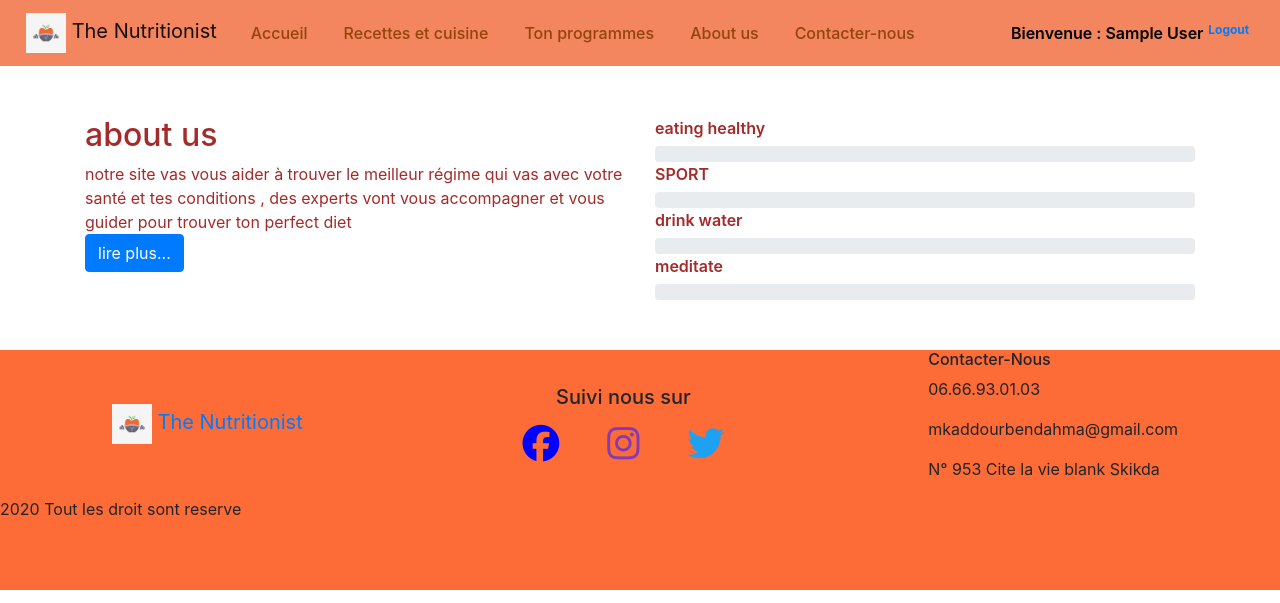
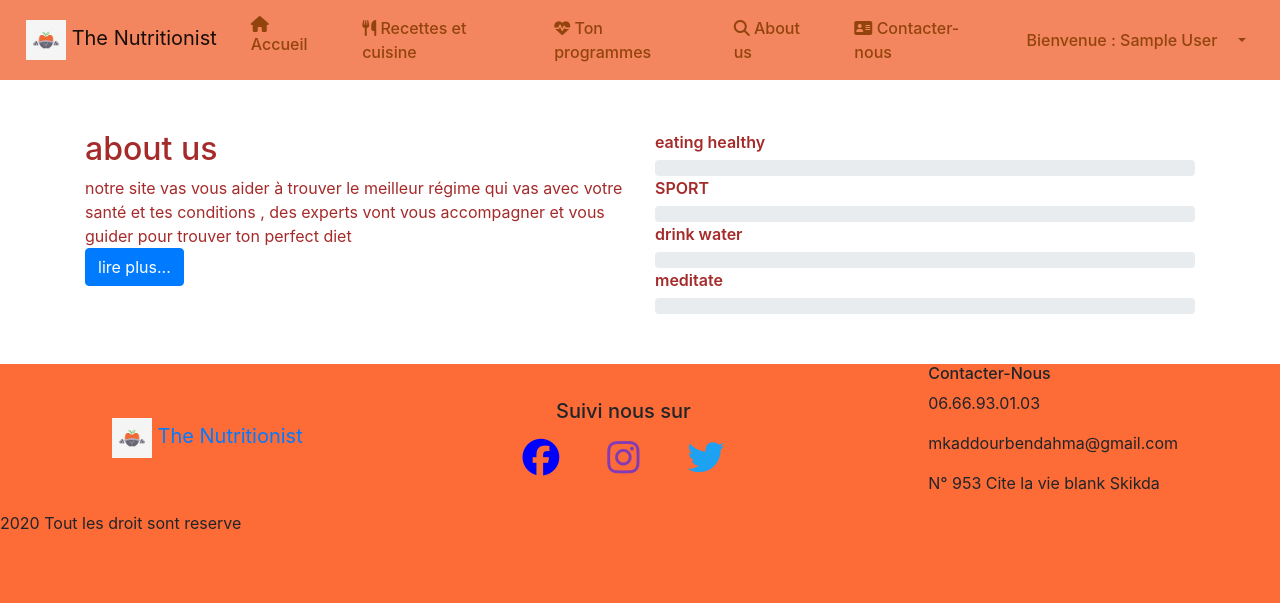
Before and after one commit to bendahma/thenutritionniste, a PHP site: page /aboutUs.php in a window 1280 px wide. Shown: the top 603 px of the page. Run offline with PHP 8.4, Linux system fonts and the light colour scheme; the visitor is signed in with stand-in values (Sample User, id 1); some libraries are stand-ins or nearby versions.

Commit message:
users and admin UI update

```diff
--- a/admin/functions/data.php
+++ b/admin/functions/data.php
@@ -7,6 +7,6 @@
     $sql = "SELECT * FROM `recette`;" ;
     $result = mysqli_query($connect,$sql) or die(mysqli_error($connect));
     $dataRecette = mysqli_fetch_assoc($result);
-    // die(print_r($dataRecette));
+    //die(print_r($dataRecette));
 
 ?>
--- a/admin/inc/footer.php
+++ b/admin/inc/footer.php
@@ -28,7 +28,7 @@
   <script>
     tinymce.init({
       selector: 'textarea',
-      plugins: "lists quickbars",
+      plugins: "lists ",
       toolbar: "numlist bullist bold italic | formatselect | quicklink blockquote"
 
     //   plugins: 'a11ychecker advcode casechange formatpainter linkchecker autolink lists checklist media mediaembed pageembed permanentpen powerpaste table advtable tinycomments tinymcespellchecker',
--- a/functions/login.php
+++ b/functions/login.php
@@ -15,6 +15,7 @@
         $count = mysqli_num_rows($result);
         if($count == 1) {
             $_SESSION['user'] = $row["prenom"];
+            $_SESSION['role'] = $row["role"];
             if($row['role'] == 'admin'){
                 header("location: ../admin/index.php");
             }else{
--- a/inc/navbar.php
+++ b/inc/navbar.php
@@ -44,31 +44,49 @@
   <div class="collapse navbar-collapse" id="navbarSupportedContent">
   <ul class="navbar-nav mr-auto">
             <li class="nav-item active">
-              <a class="nav-link" href="index.php"> Accueil </a>
+              <a class="nav-link" href="index.php"><i class="fas fa-home "></i> Accueil </a>
             </li>
             <li class="nav-item">
-              <a class="nav-link" href="./recette.php"> Recettes et cuisine </a>
+              <a class="nav-link" href="./recette.php"><i class="fas fa-utensils"></i> Recettes et cuisine </a>
             </li>
             <li class="nav-item">
-              <a class="nav-link" href="#">Ton programmes  </a>
+              <a class="nav-link" href="#"><i class="fas fa-heartbeat"></i> Ton programmes  </a>
             </li>
             <li class="nav-item">
-              <a class="nav-link" href="./aboutUs.php">About us  </a>
+              <a class="nav-link" href="./aboutUs.php"><i class="fas fa-search"></i> About us  </a>
             </li>
             <li class="nav-item">
-                <a class="nav-link" href="#">  Contacter-nous  </a>
+                <a class="nav-link" href="#"><i class="fas fa-address-card"></i>  Contacter-nous  </a>
               </li>
           </ul>
           <ul class="navbar-nav my-2 my-lg-0">
-                <li class="nav-item" style="color:black; font-weight:600">
-                <?php if(isset($_SESSION['user'])) {
-                            echo "Bienvenue : " . $_SESSION['user'] . ' ' . '<a href="./functions/logout.php" class="badge">Logout</a>';
-                      }else {
+
+              <li class="nav-item dropdown no-arrow">
+              <?php if(isset($_SESSION['user'])) { ?>
+                      <a class="nav-link dropdown-toggle" href="#" id="userDropdown" role="button" data-toggle="dropdown" aria-haspopup="true" aria-expanded="false">
+                        <span class="mr-2 d-none d-lg-inline text-gray-600"><?php  echo "Bienvenue : " . $_SESSION['user'] ?></span>
+                        <img class="img-profile rounded-circle" src="">
+                      </a>
+                      <!-- Dropdown - User Information -->
+                      <div class="dropdown-menu dropdown-menu-right shadow animated--grow-in" aria-labelledby="userDropdown">
+                        <div class="dropdown-divider"></div>
+                       <?php if($_SESSION['role'] == 'admin'){ ?>
+                        <a class="dropdown-item" href="./admin/index.php">
+                        <i class="fa fa-user-circle fa-sm fa-fw mr-2 text-gray-400"></i>
+                          Admin area
+                        </a>
+                       <?php } ?>
+                        <a class="dropdown-item" href="./functions/logout.php">
+                          <i class="fas fa-sign-out-alt fa-sm fa-fw mr-2 text-gray-400"></i>
+                          Logout
+                        </a>
+                      </div>
+               <?php }else {
                         echo '<a type="button" class="nav-link" data-toggle="modal" data-target="#exampleModalCenter"> Se connecter </a> <a type="button" class="nav-link" data-toggle="modal" data-target="#registerModel">S\'inscrire</a> ';
-                      }; ?>
+                }; ?>
+              </li>
 
 
-                </li>
           </ul>
   </ul>
 </nav>
```
Also changed, not shown: admin/inc/topNav.php (+4 -4 lines), admin/index.php (+28 -22 lines), 1 other file.
